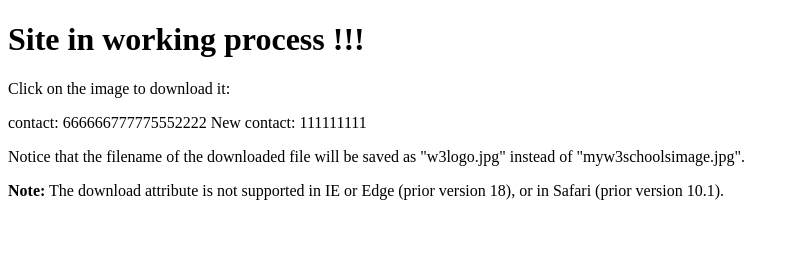
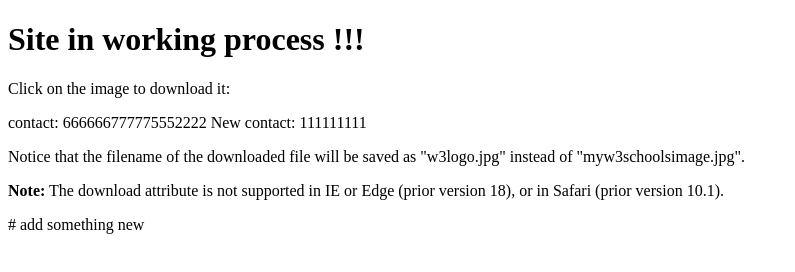
Before and after one commit to thebatubud/test_for_merge_request, a plain HTML site: page index.html in a window 1280 px wide. Shown: the whole page, without its empty margins (0-795 px from the left). Drawn offline with Linux system fonts and the light colour scheme.

Commit message:
added new comments

```diff
--- a/index.html
+++ b/index.html
@@ -15,3 +15,5 @@
 
 </body>
 </html>
+
+# add something new
```
